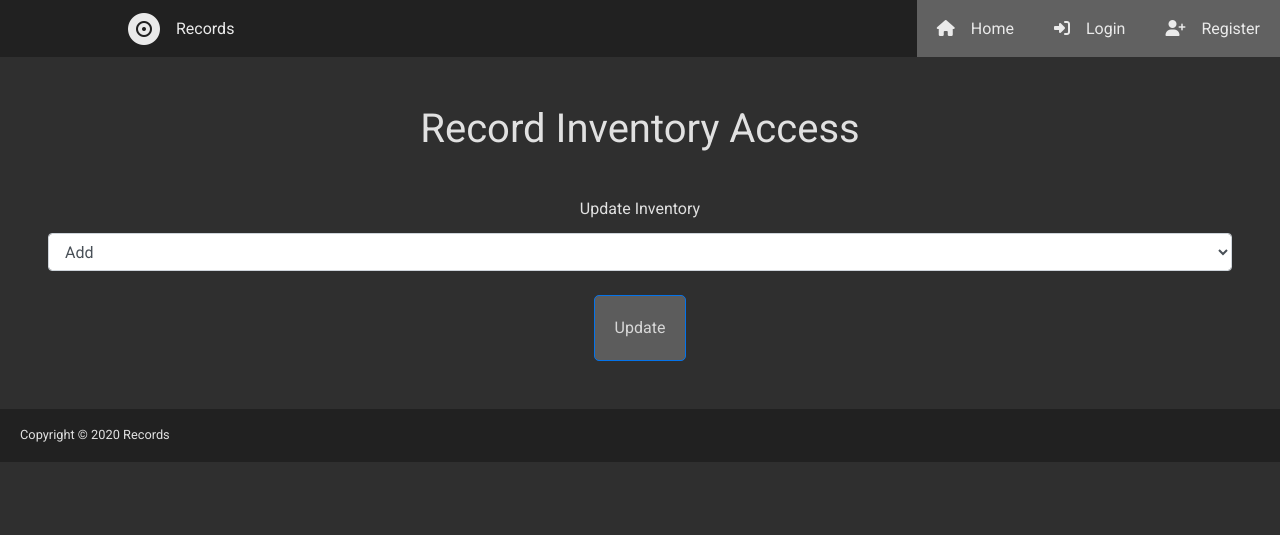
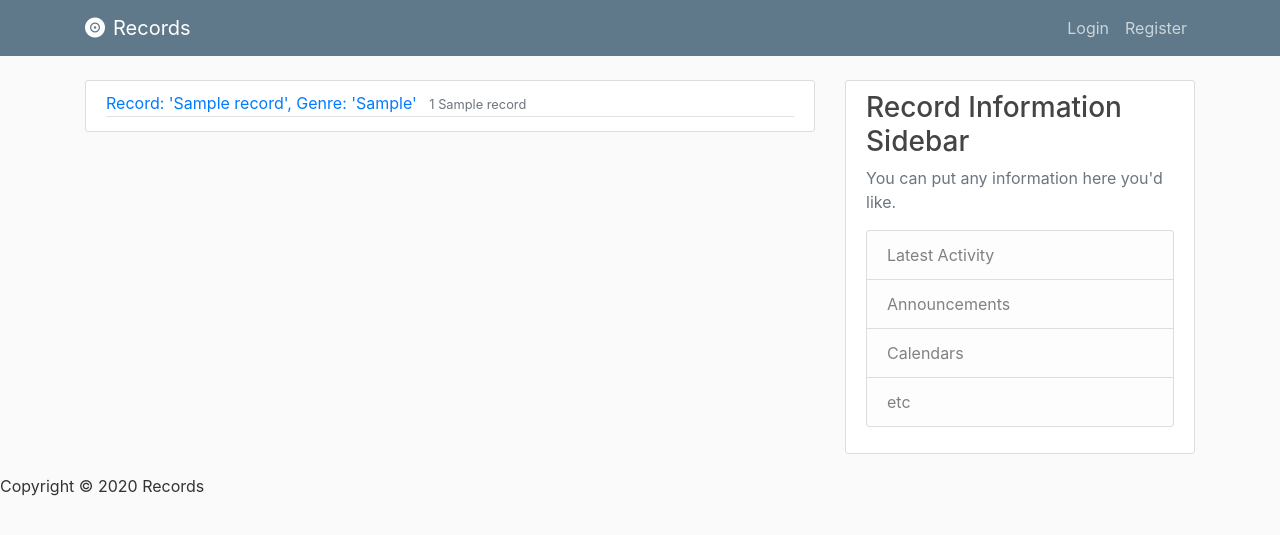
Before and after one commit to DylanKlintworth/Rockin-Records, a Flask app: page /record_inventory in a window 1280 px wide. Shown: the top 535 px of the page. Run offline with Flask 2, Linux system fonts and the light colour scheme; tables that the repository leaves empty hold one stand-in row (values such as "Sample post"); parts of the project's set-up code (start-up, migrations or seed data) failed here and were passed over; some libraries are stand-ins or nearby versions.

Commit message:
changed css to match lab bootstrap

```diff
--- a/database/Templates/index.html
+++ b/database/Templates/index.html
@@ -11,30 +11,37 @@
     {% endif %}
     <script src="https://kit.fontawesome.com/92bc9a6fa4.js" crossorigin="anonymous"></script>
 	<link rel="stylesheet" href="https://stackpath.bootstrapcdn.com/bootstrap/4.4.1/css/bootstrap.min.css" integrity="sha384-Vkoo8x4CGsO3+Hhxv8T/Q5PaXtkKtu6ug5TOeNV6gBiFeWPGFN9MuhOf23Q9Ifjh" crossorigin="anonymous">
-    <link rel="stylesheet" href="{{ url_for('static', filename='css/index.css') }}">
-    <link rel="stylesheet" href="{{ url_for('static', filename='css/header.css') }}">
-    <link rel="stylesheet" href="{{ url_for('static', filename='css/footer.css') }}">
+    <link rel="stylesheet" href="{{ url_for('static', filename='css/main.css') }}">
     <link href="https://fonts.googleapis.com/css?family=Quicksand|Roboto&display=swap" rel="stylesheet">
 </head>
 <body>
-    <header id="main-header">
-        <nav id="main-navigation">
-            <ul>
+    <header class="site-header">
+      <nav class="navbar navbar-expand-md navbar-dark bg-steel fixed-top">
+        <div class="container">
+          <a class="navbar-brand mr-4" href="/"><i class="fas fa-record-vinyl mr-2"></i>Records</a>
+          <button class="navbar-toggler" type="button" data-toggle="collapse" data-target="#navbarToggle" aria-controls="navbarToggle" aria-expanded="false" aria-label="Toggle navigation">
+            <span class="navbar-toggler-icon"></span>
+          </button>
+          <div class="collapse navbar-collapse" id="navbarToggle">
+            <div class="navbar-nav mr-auto">
+            </div>
+            <!-- Navbar Right Side -->
+            <div class="navbar-nav">
               {% if current_user.is_authenticated %}
-                <li class="left-align" id="logo-section"><a href="{{ url_for('home') }}" id="subway-icon"><i class="fas fa-record-vinyl fa-2x"></i>Records</a></li>
-                <li><a href="{{ url_for('home') }}" class="current-page"><i class="fas fa-home icon-right-padding"></i>Home</a></li>
-                <li><a href="{{ url_for('account') }}" class="current-page"><i class="fas fa-user-circle icon-right-padding"></i>Account</a></li>
-                <li><a href="{{ url_for('logout') }}" class="current-page"><i class="fas fa-sign-out-alt icon-right-padding"></i>Logout</a></li>
+                <a class="nav-item nav-link" href="{{ url_for('account') }}">Account</a>
+                <a class="nav-item nav-link" href="{{ url_for('logout') }}">Logout</a>
               {% else %}
-                <li class="left-align" id="logo-section"><a href="{{ url_for('home') }}" id="subway-icon"><i class="fas fa-record-vinyl fa-2x"></i>Records</a></li>
-                <li><a href="{{ url_for('home') }}" class="current-page"><i class="fas fa-home icon-right-padding"></i>Home</a></li>
-                <li><a href="{{ url_for('login') }}" class="current-page"><i class="fas fa-sign-in-alt icon-right-padding"></i>Login</a></li>
-                <li><a href="{{ url_for('register') }}" class="current-page"><i class="fas fa-user-plus icon-right-padding"></i>Register</a></li>
+                <a class="nav-item nav-link" href="{{ url_for('login') }}">Login</a>
+                <a class="nav-item nav-link" href="{{ url_for('register') }}">Register</a>
               {% endif %}
-            </ul>
+            </div>
+          </div>
+        </div>
       </nav>
     </header>
-    <main>
+    <main role="main" class="container">
+      <div class="row">
+        <div class="col-md-8">
           {% with messages = get_flashed_messages(with_categories=true) %}
             {% if messages %}
               {% for category, message in messages %}
@@ -44,13 +51,22 @@
               {% endfor %}
             {% endif %}
           {% endwith %}
-        {% block content %}
-            {% for search in searches %}
-                <div>
-                    <p> Record: {{ search.record_name }} </p>
+          {% block content %}{% endblock %}
         </div>
-            {% endfor %}
-        {% endblock %}
+        <div class="col-md-4">
+          <div class="content-section">
+            <h3>Record Information Sidebar</h3>
+            <p class='text-muted'>You can put any information here you'd like.
+              <ul class="list-group">
+                <li class="list-group-item list-group-item-light">Latest Activity</li>
+                <li class="list-group-item list-group-item-light">Announcements</li>
+                <li class="list-group-item list-group-item-light">Calendars</li>
+                <li class="list-group-item list-group-item-light">etc</li>
+              </ul>
+            </p>
+          </div>
+        </div>
+      </div>
     </main>
     <footer>
         <section id="main-footer">
--- /dev/null
+++ b/database/Templates/records.html
@@ -0,0 +1,13 @@
+{% extends "index.html" %}
+{% block content %}
+    {% for record in records %}
+        <article class="media content-section">
+          <div class="media-body">
+            <div class="article-metadata">
+              <a class="mr-2" href="#">{{ record }}</a>
+              <small class="text-muted">{{ record['record_id'] }}  {{ record['record_name'] }}</small>
+            </div>
+          </div>
+        </article>
+     {% endfor %}
+{% endblock content %}
--- a/database/__init__.py
+++ b/database/__init__.py
@@ -6,8 +6,8 @@ from flask_login import LoginManager
 
 app = Flask(__name__)
 app.config['SECRET_KEY'] = 'O38mjKm7q-b9Sz_8D6oYBA'
-app.config['SQLALCHEMY_DATABASE_URI'] = 'sqlite:///record_store.db'
-#app.config['SQLALCHEMY_DATABASE_URI'] = 'mysql://dklintworth:8%c@@JP$%N33@localhost/record_store'
+#app.config['SQLALCHEMY_DATABASE_URI'] = 'sqlite:///record_store.db'
+app.config['SQLALCHEMY_DATABASE_URI'] = 'mysql://dklintworth:8%c@@JP$%N33@localhost/record_store'
 db = SQLAlchemy(app)
 bcrypt = Bcrypt(app)
 login_manager = LoginManager(app)
--- a/database/models.py
+++ b/database/models.py
@@ -37,7 +37,7 @@ class Records(db.Model):
     artist_id = db.Column(db.Integer, db.ForeignKey('artists.artist_id'), nullable=False)
 
     def __repr__(self):
-        return f"Record: '{self.record_name}, Genre: '{self.record_genre}'"
+        return f"Record: '{self.record_name}', Genre: '{self.record_genre}'"
 
 
 class Songs(db.Model):
--- a/database/routes.py
+++ b/database/routes.py
@@ -4,8 +4,6 @@ from database.forms import *
 from database.models import *
 from flask_login import login_user, current_user, logout_user, login_required
 
-rc = None
-rec = None
 
 @app.route('/')
 @app.route('/home')
@@ -100,93 +98,8 @@ def inventory_access():
 
 @app.route("/record_inventory", methods=['GET', 'POST'])
 def record_inventory():
-    form = UpdateInventoryAccessForm()
-    type = 'record_inventory'
-    if form.validate_on_submit():
-        if form.update_type.data == 'add':
-            return redirect(url_for('record_inventory_add'))
-        elif form.update_type.data == 'delete':
-            return redirect(url_for('record_inventory_delete'))
-        elif form.update_type.data == 'update':
-            return redirect(url_for('record_inventory_update'))
-    return render_template('inventory-update.html', form=form, type=type)
-
-
-@app.route("/record_inventory_add", methods=['GET', 'POST'])
-def record_inventory_add():
-    form = AddRecordForm()
-    artists = Artists.query.with_entities(Artists.artist_id, Artists.artist_name).all()
-    artist_choices = [(artist[0], artist[1]) for artist in artists]
-    form.artist.choices = artist_choices
-    if form.validate_on_submit():
-        record = Records(record_name=form.record_name.data, record_genre=form.record_genre.data, record_price=form.record_price.data, artist_id=form.artist.data)
-        db.session.add(record)
-        db.session.commit()
-        flash('You have submitted an artist!', 'success')
-        return redirect(url_for('home'))
-    return render_template('record-inventory-add.html', form=form)
-
-
-@app.route("/record_inventory_delete", methods=['GET', 'POST'])
-def record_inventory_delete():
-    form = DeleteRecordForm()
-    records = Records.query.with_entities(Records.record_id, Records.record_name).all()
-    record_choices = [(record[0], (str(record[0]) + " -  " + record[1])) for record in records]
-    form.record.choices = record_choices
-    if form.validate_on_submit():
-        record = Records.query.get_or_404(form.record.data)
-        db.session.delete(record)
-        db.session.commit()
-        flash('You have deleted a record!', 'success')
-        return redirect(url_for('home'))
-    return render_template('record-inventory-delete.html', form=form)
-
-
-@app.route("/record_inventory_update", methods=['GET', 'POST'])
-def record_inventory_update():
-    global rc
-    form = UpdateRecordFormArtist()
-    artists = Artists.query.with_entities(Artists.artist_id, Artists.artist_name).all()
-    artist_choices = [(artist[0], artist[1]) for artist in artists]
-    form.artist.choices = artist_choices
-    if form.validate_on_submit():
-        print('first form')
-        artist = Artists.query.get_or_404(form.artist.data)
-        if artist:
-            artist_id = str(artist.artist_id)
-            record_query = db.session.execute(f"SELECT record_id, record_name, record_genre, record_price FROM records WHERE artist_id = {artist_id};").fetchall()
-            rc = [(record[0], record[1]) for record in record_query]
-            return redirect(url_for('record_inventory_update_record'))
-    return render_template('record-inventory-update.html', form=form)
-
-
-@app.route("/record_inventory_update_record", methods=['GET', 'POST'])
-def record_inventory_update_record():
-    global rec
-    form = UpdateRecordFormRecord()
-    form.record.choices = rc
-    if form.validate_on_submit():
-        record = Records.query.get_or_404(form.record.data)
-        if record:
-            rec = record
-            return redirect(url_for('record_inventory_update_details'))
-    return render_template('testing.html', form=form)
-
-
-@app.route("/record_inventory_update_details", methods=['GET', 'POST'])
-def record_inventory_update_details():
-    global rec
-    print(rec)
-    form = UpdateRecordFormDetails()
-    if form.validate_on_submit():
-        record = rec
-        record.record_name = form.record_name.data
-        print(record)
-        db.session.commit()
-        flash('You have updated a record!', 'success')
-        return redirect(url_for('home'))
-    return render_template('record-inventory-update-details.html', form=form)
-
+    records = Records.query.all()
+    return render_template('records.html', records=records)
 
 @app.route("/artist_inventory", methods=['GET', 'POST'])
 def artist_inventory():
--- a/database/static/css/footer.css
+++ /dev/null
@@ -1,6 +0,0 @@
-#main-footer {
-    background: #212121;
-    text-align: left;
-    padding: 20px;
-    font-size: .8rem;
-}
--- a/database/static/css/header.css
+++ /dev/null
@@ -1,68 +0,0 @@
-#main-header {
-    background: #212121;
-    color: #e1e1e1;
-    width: 100%;
-}
-
-#main-header h1 {
-    text-align: center;
-}
-
-#main-navigation ul {
-    list-style: none;
-    display: flex;
-    justify-content: flex-end;
-    max-width: 90%;
-    align-items: center;
-}
-
-#main-navigation ul li a{
-    display: inline-block;
-    text-decoration: none;
-    color: #eaeaea;
-    padding: 20px;
-}
-
-#main-navigation ul li a:hover {
-    background: #616161;
-    color: #efefef;
-}
-
-#main-navigation ul li #subway-icon {
-    padding: 0;
-    display: flex;
-    align-items: center;
-}
-
-#main-navigation ul li #subway-icon:hover {
-    background: #212121;
-}
-
-.left-align {
-    margin-right: auto;
-}
-
-#main-navigation ul:first-child {
-    margin-left: 10%;
-}
-
-#main-navigation ul li #subway-icon i {
-    margin-right: 1rem;
-}
-
-@media screen and (max-width: 769px) {
-    #main-header #main-navigation ul {
-        display: block;
-        max-width: 100%;
-        margin: 0;
-        text-align: center;
-    }
-
-    #main-header #main-navigation ul li a {
-        width: 100%;
-    }
-
-    #main-header #main-navigation ul #logo-section{
-        display: none;
-    }
-}
--- a/database/static/css/index.css
+++ /dev/null
@@ -1,95 +0,0 @@
-html, body, div, span, applet, object, iframe,
-h1, h2, h3, h4, h5, h6, p, blockquote, pre,
-a, abbr, acronym, address, big, cite, code,
-del, dfn, em, img, ins, kbd, q, s, samp,
-small, strike, strong, sub, sup, tt, var,
-b, u, i, center,
-dl, dt, dd, ol, ul, li,
-fieldset, form, label, legend,
-table, caption, tbody, tfoot, thead, tr, th, td,
-article, aside, canvas, details, embed,
-figure, figcaption, footer, header, hgroup,
-menu, nav, output, ruby, section, summary,
-time, mark, audio, video {
-	margin: 0;
-	padding: 0;
-	border: 0;
-	font-size: 100%;
-	font: inherit;
-	vertical-align: baseline;
-}
-/* HTML5 display-role reset for older browsers */
-article, aside, details, figcaption, figure,
-footer, header, hgroup, menu, nav, section {
-	display: block;
-}
-body {
-	line-height: 1;
-}
-ol, ul {
-	list-style: none;
-}
-blockquote, q {
-	quotes: none;
-}
-blockquote:before, blockquote:after,
-q:before, q:after {
-	content: '';
-	content: none;
-}
-
-table {
-	border-collapse: collapse;
-	border-spacing: 0;
-}
-
-/* Reset Finished */
-
-* {
-    box-sizing: border-box;
-}
-
-body {
-    font-family: 'Roboto', 'Quicksand', sans-serif;
-    background: #2F2F2F;
-    color: #e1e1e1;
-}
-
-h1, h2, h3, h4, h5, h6 {
-    font-weight: 300;
-}
-
-.current-page {
-    background: #616161;
-}
-
-.btn{
-    text-decoration: none;
-    display: inline-block;
-    background: #616161;
-    color: #eaeaea;
-    padding: 20px;
-    border-radius: 5px;
-    opacity: .9;
-}
-
-.btn:hover {
-    background: #717171;
-    color: #ebebeb;
-}
-
-.icon-right-padding {
-    padding-right: 1rem;
-}
-
-.dark-background {
-    background: #333;
-}
-
-.dark-font {
-    color: #333;
-}
-
-.bullet-point-listing {
-    list-style: circle;
-}
--- /dev/null
+++ b/database/static/css/main.css
@@ -0,0 +1,80 @@
+body {
+  background: #fafafa;
+  color: #333333;
+  margin-top: 5rem;
+}
+
+h1, h2, h3, h4, h5, h6 {
+  color: #444444;
+}
+
+.bg-steel {
+  background-color: #5f788a;
+}
+
+.site-header .navbar-nav .nav-link {
+  color: #cbd5db;
+}
+
+.site-header .navbar-nav .nav-link:hover {
+  color: #ffffff;
+}
+
+.site-header .navbar-nav .nav-link.active {
+  font-weight: 500;
+}
+
+.content-section {
+  background: #ffffff;
+  padding: 10px 20px;
+  border: 1px solid #dddddd;
+  border-radius: 3px;
+  margin-bottom: 20px;
+}
+
+.article-title {
+  color: #444444;
+}
+
+a.article-title:hover {
+  color: #428bca;
+  text-decoration: none;
+}
+
+.article-content {
+  white-space: pre-line;
+}
+
+.article-img {
+  height: 65px;
+  width: 65px;
+  margin-right: 16px;
+}
+
+.article-metadata {
+  padding-bottom: 1px;
+  margin-bottom: 4px;
+  border-bottom: 1px solid #e3e3e3
+}
+
+.article-metadata a:hover {
+  color: #333;
+  text-decoration: none;
+}
+
+.article-svg {
+  width: 25px;
+  height: 25px;
+  vertical-align: middle;
+}
+
+.account-img {
+  height: 125px;
+  width: 125px;
+  margin-right: 20px;
+  margin-bottom: 16px;
+}
+
+.account-heading {
+  font-size: 2.5rem;
+}
```
Also changed, not shown: database/Templates/record-inventory-add.html (deleted, +0 -66 lines), database/Templates/record-inventory-delete.html (deleted, +0 -27 lines), database/Templates/record-inventory-update-details.html (deleted, +0 -53 lines), database/Templates/record-inventory-update.html (deleted, +0 -27 lines). Lines whose indentation alone changed are shown as unchanged.
